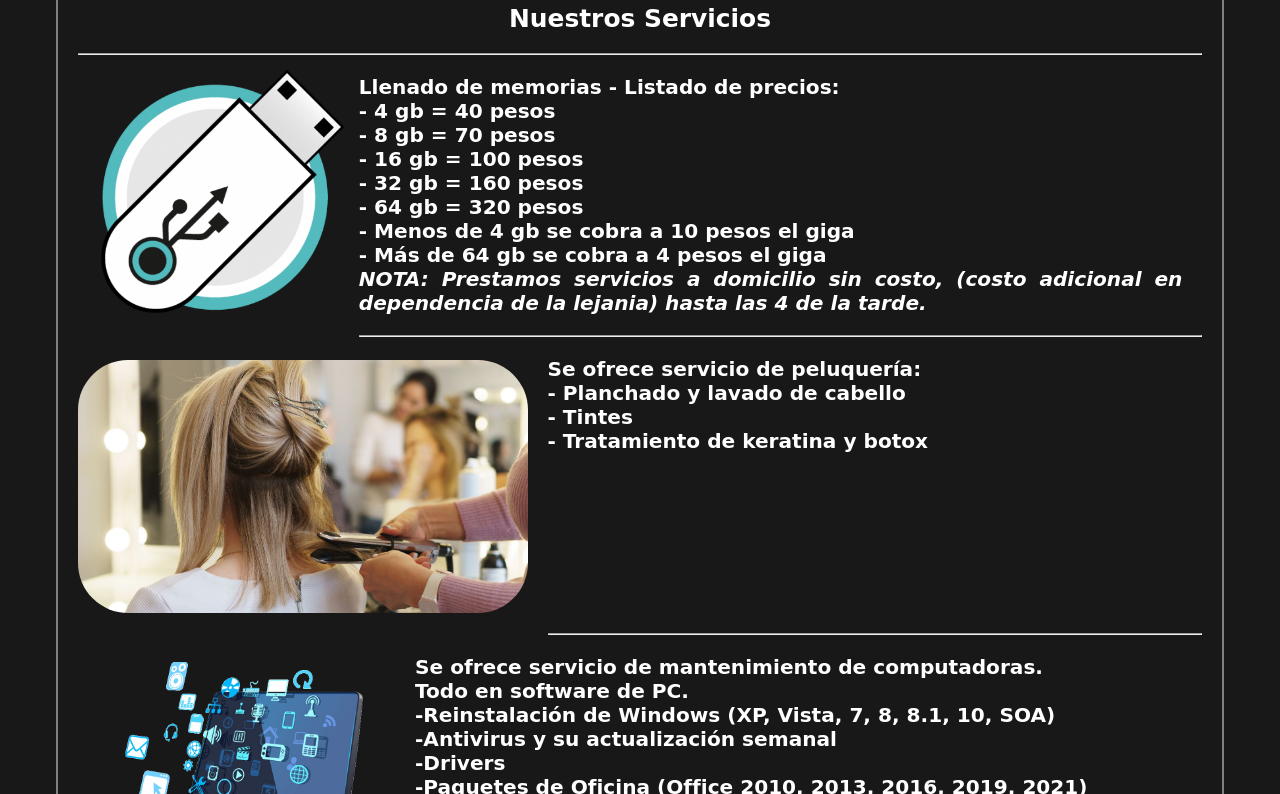
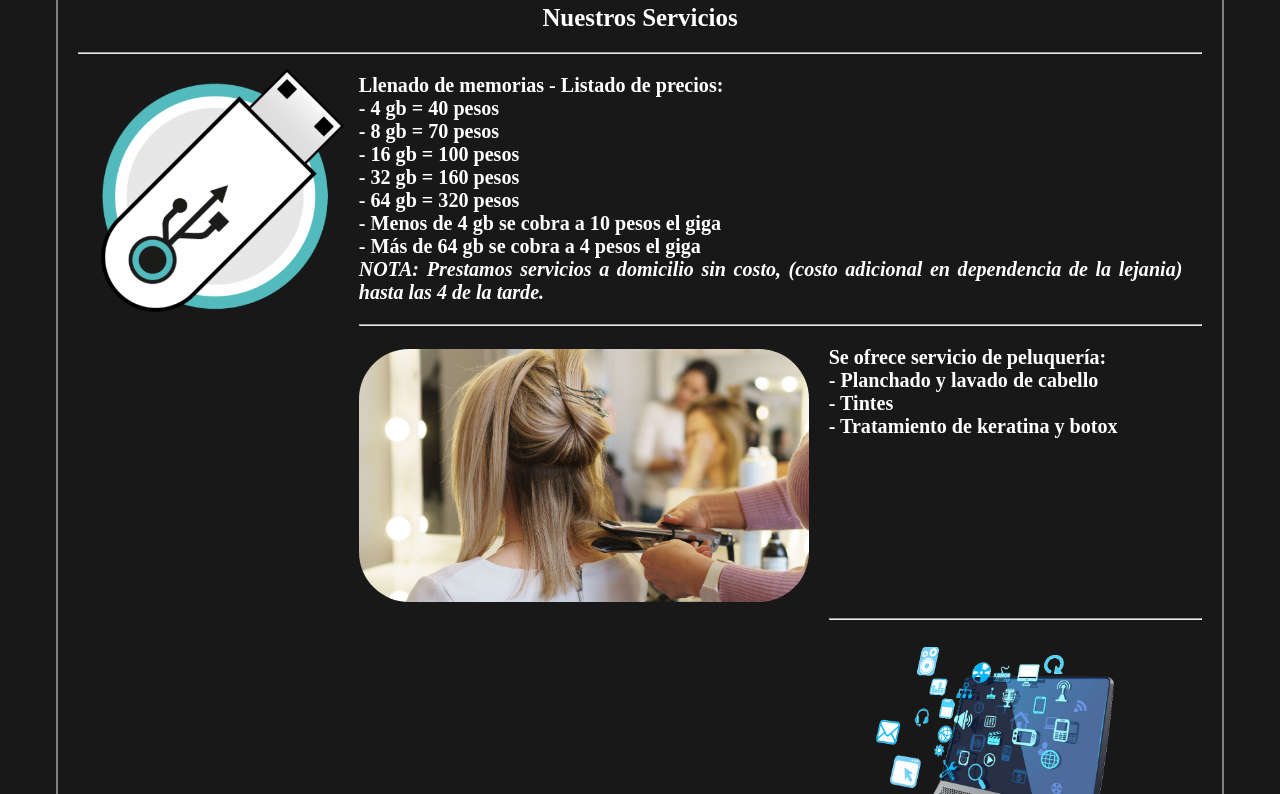
Before and after one commit to aciel1234/TecnoSoft, a plain HTML site: page index.html in a window 1280 px wide. Shown: the part 488-1282 px from the top of the page. Drawn offline with Linux system fonts and the light colour scheme.

Commit message:
Update style.css

```diff
--- a/css/style.css
+++ b/css/style.css
@@ -1,6 +1,6 @@
 /* Para todo el documento */
 * {
-    font-family: "Nerko One", cursive;
+    font-family: "Nerko One";
     margin: auto;
     height: auto;
     padding: 0;
```
